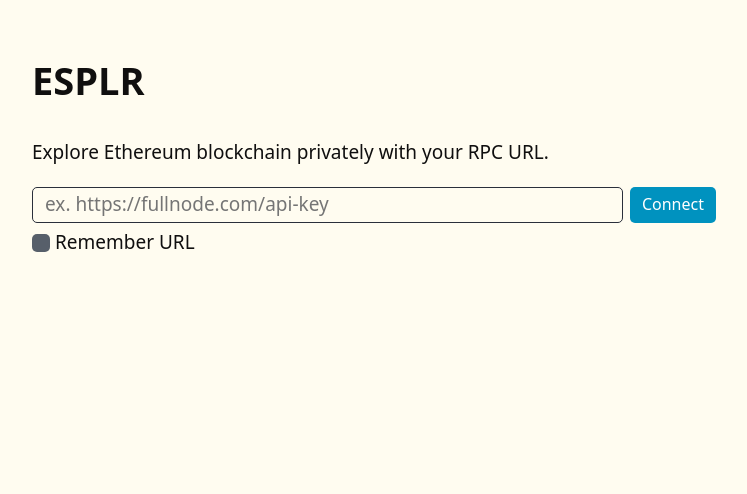
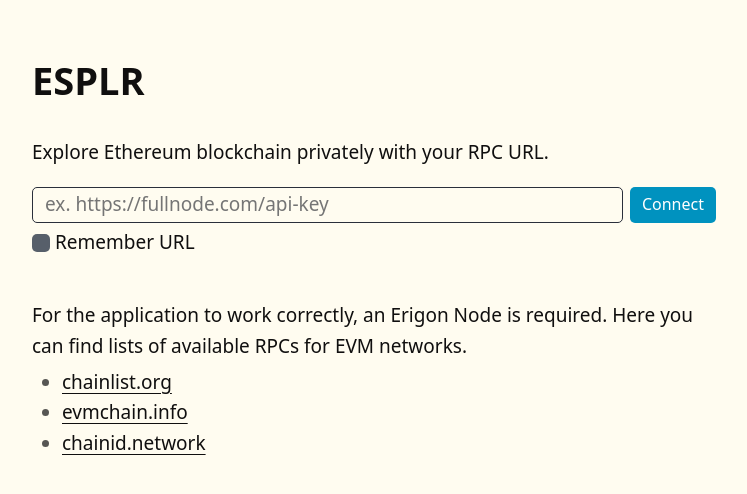
Before and after one commit to rnbguy/esplr, a Vue app: page / in a window 1280 px wide. Shown: the top 494 px of the page, without its empty margins (266-1013 px from the left). Built offline with nearby package versions, Linux system fonts and the light colour scheme.

Commit message:
Better main page

```diff
--- a/src/App.vue
+++ b/src/App.vue
@@ -54,6 +54,23 @@ const handleConnect = async (url: string) => {
   <h1><RouterLink class="title-link" to="/">ESPLR</RouterLink></h1>
   <p v-if="!connected">{{ APP_DESC }}</p>
   <RpcField v-if="!connected" :connectionError="connectionError" @connect="handleConnect" />
+
+  <div v-if="!connected">
+    For the application to work correctly, an Erigon Node is required. Here you can find lists of
+    available RPCs for EVM networks. <br />
+    <ul style="margin-top: 5px">
+      <li>
+        <a target="_blank" href="https://chainlist.org/chain/1">chainlist.org</a>
+      </li>
+      <li>
+        <a target="_blank" href="https://evmchain.info/chain/1">evmchain.info</a>
+      </li>
+      <li>
+        <a target="_blank" href="https://chainid.network/chain/1/">chainid.network</a>
+      </li>
+    </ul>
+  </div>
+
   <div v-if="connected">
     <Header />
     <Search />
--- a/src/components/RpcField.vue
+++ b/src/components/RpcField.vue
@@ -8,6 +8,8 @@ defineProps<{ connectionError: boolean }>();
 const RPC_URL = '';
 const rpcUrl = ref(RPC_URL);
 const remember = ref(false);
+
+const error = ref(false);
 
 onMounted(() => {
   // auto connect for development
@@ -23,8 +25,15 @@ const handleConnect = async () => {
   if (!rpcUrl.value) {
     return;
   }
-  const hasProtocol = hasValidProtocol(rpcUrl.value);
-  const url = hasProtocol ? rpcUrl.value : addProtocol(rpcUrl.value);
+
+  if (!hasValidProtocol(rpcUrl.value)) {
+    error.value = true;
+    return;
+  }
+
+  const url = hasProtocol(rpcUrl.value) ? rpcUrl.value : addProtocol(rpcUrl.value);
+
+  error.value = false;
   emit('connect', url);
 };
 
@@ -38,7 +47,23 @@ function addProtocol(url: string) {
 function hasValidProtocol(url: string) {
   try {
     const parsedUrl = new URL(url);
-    return parsedUrl.protocol === 'http:' || parsedUrl.protocol === 'https:';
+    return (
+      parsedUrl.protocol === 'http:' ||
+      parsedUrl.protocol === 'https:' ||
+      parsedUrl.protocol === 'localhost:'
+    );
+  } catch {
+    return true;
+  }
+}
+
+function hasProtocol(url: string) {
+  try {
+    const parsedUrl = new URL(url);
+    if (parsedUrl.protocol === 'localhost:') {
+      return false;
+    }
+    return parsedUrl.protocol.length > 0;
   } catch {
     return false; // Invalid URL
   }
@@ -73,6 +98,7 @@ const handleRememberMe = () => {
         type="text"
         v-model.trim="rpcUrl"
         @input="handleRpcUrlInput"
+        @keyup.enter="handleConnect"
         placeholder="ex. https://fullnode.com/api-key"
       />
       <button class="btn" @click="handleConnect">Connect</button>
@@ -81,8 +107,9 @@ const handleRememberMe = () => {
       <Checkbox @onChange="handleRememberMe" :checked="remember" label="Remember URL" />
     </div>
     <div v-if="connectionError" class="error">
-      Connection error. Please check your RPC URL or internet connection and try again.
+      Connection error. Please check your RPC URL or internet connection and try again. <br />
     </div>
+    <div v-if="error" class="error">Invalid URL. Only http(s) RPC endpoints are supported.</div>
   </div>
 </template>
 
```
